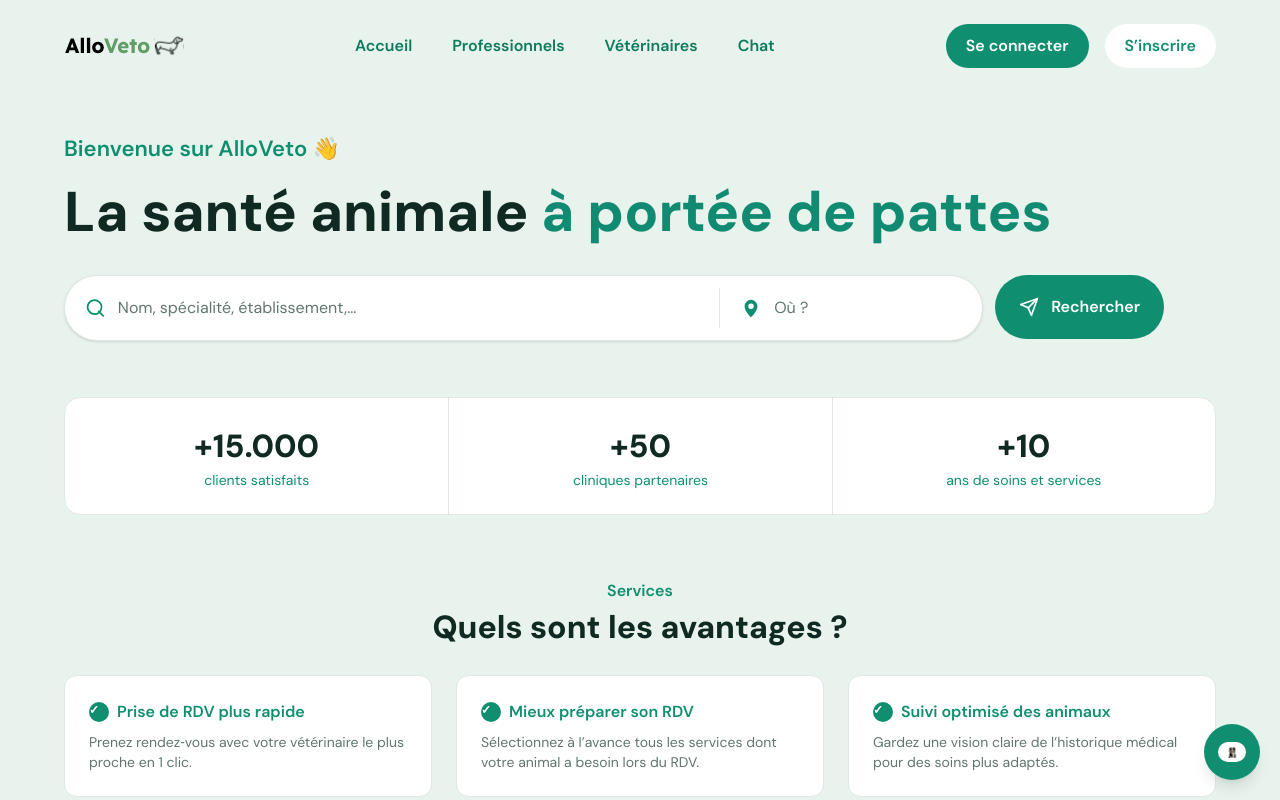
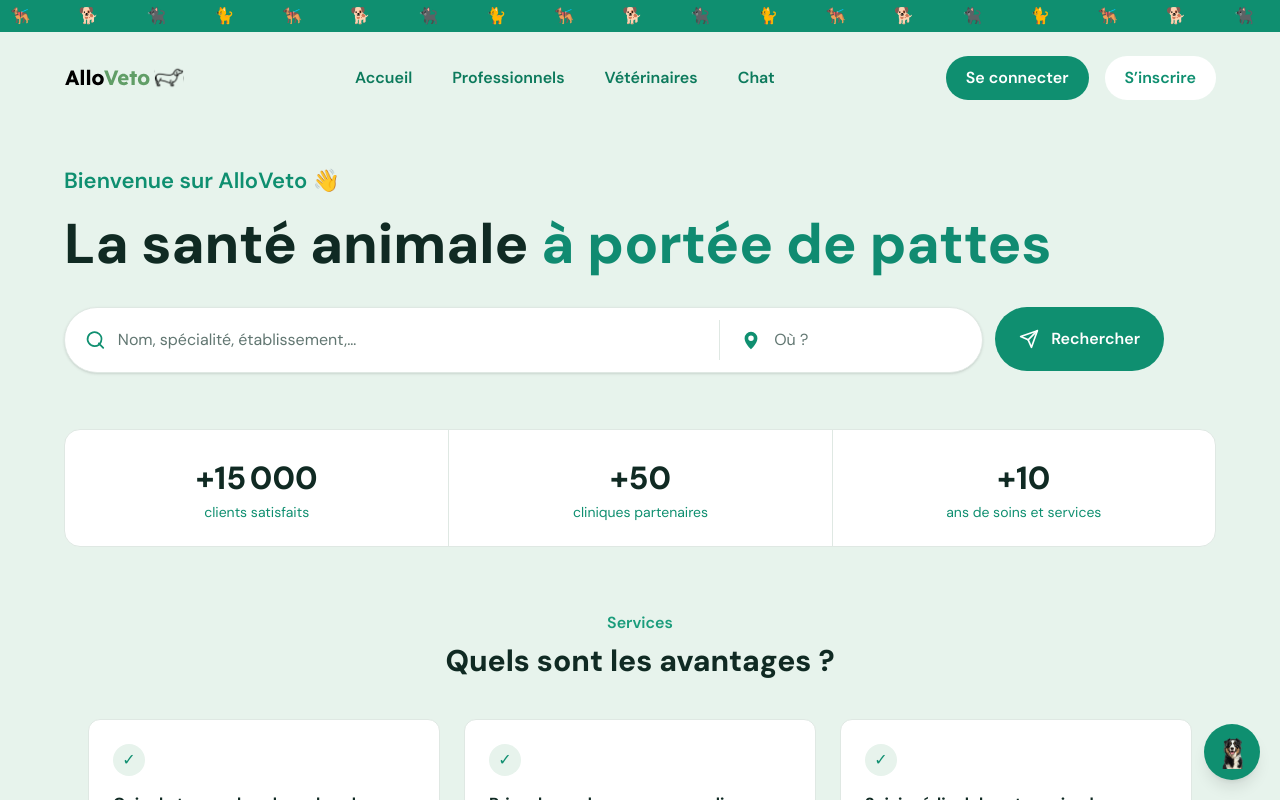
Before and after one commit to rob1-alt/alloveto, a Next.js app: page / in a window 1280 px wide. Shown: the top 800 px of the page. Built offline with nearby package versions, Linux system fonts and the light colour scheme.

Commit message:
feat (banner, slug articles)

```diff
--- a/src/app/globals.css
+++ b/src/app/globals.css
@@ -24,3 +24,8 @@
   font-family: var(--font-dm-sans), system-ui, -apple-system, Segoe UI, Roboto,
     Helvetica, Arial, "Apple Color Emoji", "Segoe UI Emoji";
 }
+
+@keyframes marquee {
+  0% { transform: translateX(0); }
+  100% { transform: translateX(-50%); }
+}
--- a/src/app/layout.tsx
+++ b/src/app/layout.tsx
@@ -23,7 +23,65 @@
       <body
         className={`${dmSans.variable} antialiased`}
       >
-        {children}
+        <div className="relative">
+          <div className="fixed top-0 left-0 right-0 h-8 bg-[#0f8f70] text-white overflow-hidden z-[60]">
+            <div className="absolute inset-0 flex items-center">
+              <div className="whitespace-nowrap animate-[marquee_12s_linear_infinite]">
+                <span className="mx-6">🐕</span>
+                <span className="mx-6">🐈‍⬛</span>
+                <span className="mx-6">🐈</span>
+                <span className="mx-6">🐕‍🦺</span>
+                <span className="mx-6">🐕</span>
+                <span className="mx-6">🐈‍⬛</span>
+                <span className="mx-6">🐈</span>
+                <span className="mx-6">🐕‍🦺</span>
+                <span className="mx-6">🐕</span>
+                <span className="mx-6">🐈‍⬛</span>
+                <span className="mx-6">🐈</span>
+                <span className="mx-6">🐕‍🦺</span>
+                <span className="mx-6">🐕</span>
+                <span className="mx-6">🐈‍⬛</span>
+                <span className="mx-6">🐈</span>
+                <span className="mx-6">🐕‍🦺</span>
+                <span className="mx-6">🐕</span>
+                <span className="mx-6">🐈‍⬛</span>
+                <span className="mx-6">🐈</span>
+                <span className="mx-6">🐕‍🦺</span>
+                <span className="mx-6">🐕</span>
+                <span className="mx-6">🐈‍⬛</span>
+                <span className="mx-6">🐈</span>
+                <span className="mx-6">🐕‍🦺</span>
+                <span className="mx-6">🐕</span>
+                <span className="mx-6">🐈‍⬛</span>
+                <span className="mx-6">🐈</span>
+                <span className="mx-6">🐕‍🦺</span>
+                <span className="mx-6">🐕</span>
+                <span className="mx-6">🐈‍⬛</span>
+                <span className="mx-6">🐈</span>
+                <span className="mx-6">🐕‍🦺</span>
+                <span className="mx-6">🐕</span>
+                <span className="mx-6">🐈‍⬛</span>
+                <span className="mx-6">🐈</span>
+                <span className="mx-6">🐕‍🦺</span>
+                <span className="mx-6">🐕</span>
+                <span className="mx-6">🐈‍⬛</span>
+                <span className="mx-6">🐈</span>
+                <span className="mx-6">🐕‍🦺</span>
+                <span className="mx-6">🐕</span>
+                <span className="mx-6">🐈‍⬛</span>
+                <span className="mx-6">🐈</span>
+                <span className="mx-6">🐕‍🦺</span>
+                <span className="mx-6">🐕</span>
+                <span className="mx-6">🐈‍⬛</span>
+                <span className="mx-6">🐈</span>
+                <span className="mx-6">🐕‍🦺</span>
+              </div>
+            </div>
+          </div>
+          <div className="pt-8">
+            {children}
+          </div>
+        </div>
       </body>
     </html>
   );
--- a/src/app/page.tsx
+++ b/src/app/page.tsx
@@ -1,6 +1,7 @@
 import LocationAutocomplete from "@/components/LocationAutocomplete";
 import Navbar from "@/components/Navbar";
 import ChatWidget from "@/components/ChatWidget";
+import CountUp from "@/components/CountUp";
 
 export default function Home() {
   return (
@@ -54,50 +55,57 @@
         <section className="mt-14 w-full">
           <div className="grid grid-cols-1 sm:grid-cols-3 bg-white border border-[#dfe8e3] rounded-2xl overflow-hidden text-center">
             <div className="p-6">
-              <div className="text-[32px] font-extrabold text-[#102a23]">+15.000</div>
+              <div className="text-[32px] font-extrabold text-[#102a23]"><CountUp end={15000} prefix="+" /></div>
               <div className="text-[#0f8f70] text-sm">clients satisfaits</div>
             </div>
             <div className="p-6 border-t sm:border-t-0 sm:border-l border-[#dfe8e3]">
-              <div className="text-[32px] font-extrabold text-[#102a23]">+50</div>
+              <div className="text-[32px] font-extrabold text-[#102a23]"><CountUp end={50} prefix="+" /></div>
               <div className="text-[#0f8f70] text-sm">cliniques partenaires</div>
             </div>
             <div className="p-6 border-t sm:border-t-0 sm:border-l border-[#dfe8e3]">
-              <div className="text-[32px] font-extrabold text-[#102a23]">+10</div>
+              <div className="text-[32px] font-extrabold text-[#102a23]"><CountUp end={10} prefix="+" /></div>
               <div className="text-[#0f8f70] text-sm">ans de soins et services</div>
             </div>
           </div>
         </section>
 
         {/* Services */}
-        <section className="mt-16 w-full">
-          <div className="text-center mb-6">
-            <div className="text-[#0f8f70] font-semibold">Services</div>
-            <h2 className="text-[26px] md:text-[32px] font-extrabold text-[#102a23]">Quels sont les avantages ?</h2>
+
+
+        <section className="max-w-[1200px] mx-auto px-6 py-16">
+          <div className="text-center mb-10">
+            <div className="text-[#1a9c7b] font-semibold">Services</div>
+            <h2 className="text-2xl md:text-3xl font-extrabold text-[#102a23] mt-2">
+              Quels sont les avantages ?
+            </h2>
           </div>
-          <div className="grid grid-cols-1 md:grid-cols-3 gap-6">
-            <div className="bg-white border border-[#dfe8e3] rounded-xl p-6">
-              <div className="flex items-center gap-2 text-[#0f8f70] font-semibold mb-2">
-                <span className="inline-block w-5 h-5 rounded-full bg-[#0f8f70] text-white text-xs flex items-center justify-center">✓</span>
-                Prise de RDV plus rapide
-              </div>
-              <p className="text-[#617671] text-sm">Prenez rendez‑vous avec votre vétérinaire le plus proche en 1 clic.</p>
+
+          <div className="grid md:grid-cols-3 gap-6">
+            <div className="bg-white rounded-xl border border-[#dfe8e3] p-6">
+              <div className="w-8 h-8 rounded-full bg-[#e7f3ec] flex items-center justify-center text-[#0f8f70] mb-4">✓</div>
+              <h3 className="font-bold text-[#102a23] mb-2">Gain de temps dans la recherche</h3>
+              <p className="text-[#304640] text-sm">
+                Trouvez au plus vite la clinique ou le vétérinaire qui correspond à vos besoins.
+              </p>
             </div>
-            <div className="bg-white border border-[#dfe8e3] rounded-xl p-6">
-              <div className="flex items-center gap-2 text-[#0f8f70] font-semibold mb-2">
-                <span className="inline-block w-5 h-5 rounded-full bg-[#0f8f70] text-white text-xs flex items-center justify-center">✓</span>
-                Mieux préparer son RDV
-              </div>
-              <p className="text-[#617671] text-sm">Sélectionnez à l’avance tous les services dont votre animal a besoin lors du RDV.</p>
+            <div className="bg-white rounded-xl border border-[#dfe8e3] p-6">
+              <div className="w-8 h-8 rounded-full bg-[#e7f3ec] flex items-center justify-center text-[#0f8f70] mb-4">✓</div>
+              <h3 className="font-bold text-[#102a23] mb-2">Prise de rendez-vous en un clic</h3>
+              <p className="text-[#304640] text-sm">
+                Prenez rendez-vous avec votre vétérinaire le plus proche en 1 clic.
+                Sélectionnez à l’avance tous les services dont votre animal a besoin lors du RDV.
+              </p>
             </div>
-            <div className="bg-white border border-[#dfe8e3] rounded-xl p-6">
-              <div className="flex items-center gap-2 text-[#0f8f70] font-semibold mb-2">
-                <span className="inline-block w-5 h-5 rounded-full bg-[#0f8f70] text-white text-xs flex items-center justify-center">✓</span>
-                Suivi optimisé des animaux
-              </div>
-              <p className="text-[#617671] text-sm">Gardez une vision claire de l’historique médical pour des soins plus adaptés.</p>
+            <div className="bg-white rounded-xl border border-[#dfe8e3] p-6">
+              <div className="w-8 h-8 rounded-full bg-[#e7f3ec] flex items-center justify-center text-[#0f8f70] mb-4">✓</div>
+              <h3 className="font-bold text-[#102a23] mb-2">Suivi médical de votre animal</h3>
+              <p className="text-[#304640] text-sm">
+                Gardez une vision claire de l’historique médical et améliorez la qualité du soin.
+              </p>
             </div>
           </div>
         </section>
+
 
         {/* Contact */}
         <section className="mt-20 grid grid-cols-1 md:grid-cols-[1fr_380px] items-center gap-10">
--- a/src/components/ChatWidget.tsx
+++ b/src/components/ChatWidget.tsx
@@ -129,7 +129,7 @@
         onClick={() => setOpen(true)}
         className="fixed bottom-5 right-5 w-14 h-14 rounded-full bg-[#0f8f70] text-white shadow-lg flex items-center justify-center z-50"
       >
-        <Image src="/dog-agent.png" alt="Chatbot" width={28} height={28} className="rounded-full bg-white p-1" />
+        <Image src="/dog-agent.png" alt="Chatbot" width={56} height={56} className="rounded-full flex items-center justify-center" />
       </button>
 
       {open && (
@@ -189,7 +189,8 @@
                   <div className="text-left text-xs text-gray-500 mb-1">Kimmi</div>
                   <div className="flex items-start gap-3">
                     <div className="shrink-0">
-                      <Image src="/dog-agent.png" alt="Bot" width={36} height={36} className="rounded-full bg-white p-1 border" />
+                <Image src="/dog-agent.png" alt="Bot" width={44} height={44} className="rounded-full bg-white p-1 border" />
+                      <Image src="/dog-agent.png" alt="Bot" width={44} height={44} className="rounded-full bg-white p-1 border" />
                     </div>
                     <div className="flex-1">
                       <div className="bg-[#e6f4f1] text-[#0f8f70] p-3 rounded-lg max-w-[85%]">
```
